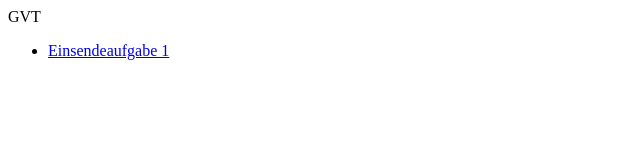
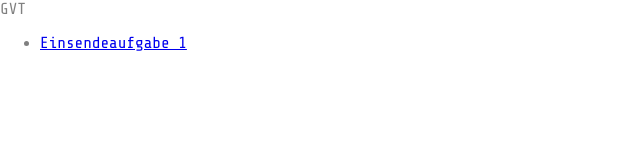
Before and after one commit to erdeanmich/gvt, a plain HTML site: page index.html in a window 1280 px wide. Shown: the whole page, without its empty margins (0-640 px from the left). Drawn offline with nearby package versions, Linux system fonts and the light colour scheme.

Commit message:
Minor style improvements

```diff
--- /dev/null
+++ b/index.css
@@ -0,0 +1,10 @@
+body, html{
+    margin:0;
+    padding:0;
+}
+
+body {
+    font-family: 'Share Tech Mono', monospace;
+    font-weight: lighter;
+    color: grey;
+}
--- a/index.html
+++ b/index.html
@@ -3,6 +3,8 @@
     <head>
         <meta content="text/html;charset=utf-8" http-equiv="Content-Type">
         <meta content="utf-8" http-equiv="encoding">
+        <link href="https://fonts.googleapis.com/css2?family=Share+Tech+Mono&display=swap" rel="stylesheet">
+        <link rel="stylesheet" href="index.css"/>
     </head>
     <body>
         <header>
```
Also changed, not shown: esa1/esa1.css (+7 -7 lines), esa1/esa1.html (+1 -1 lines).
